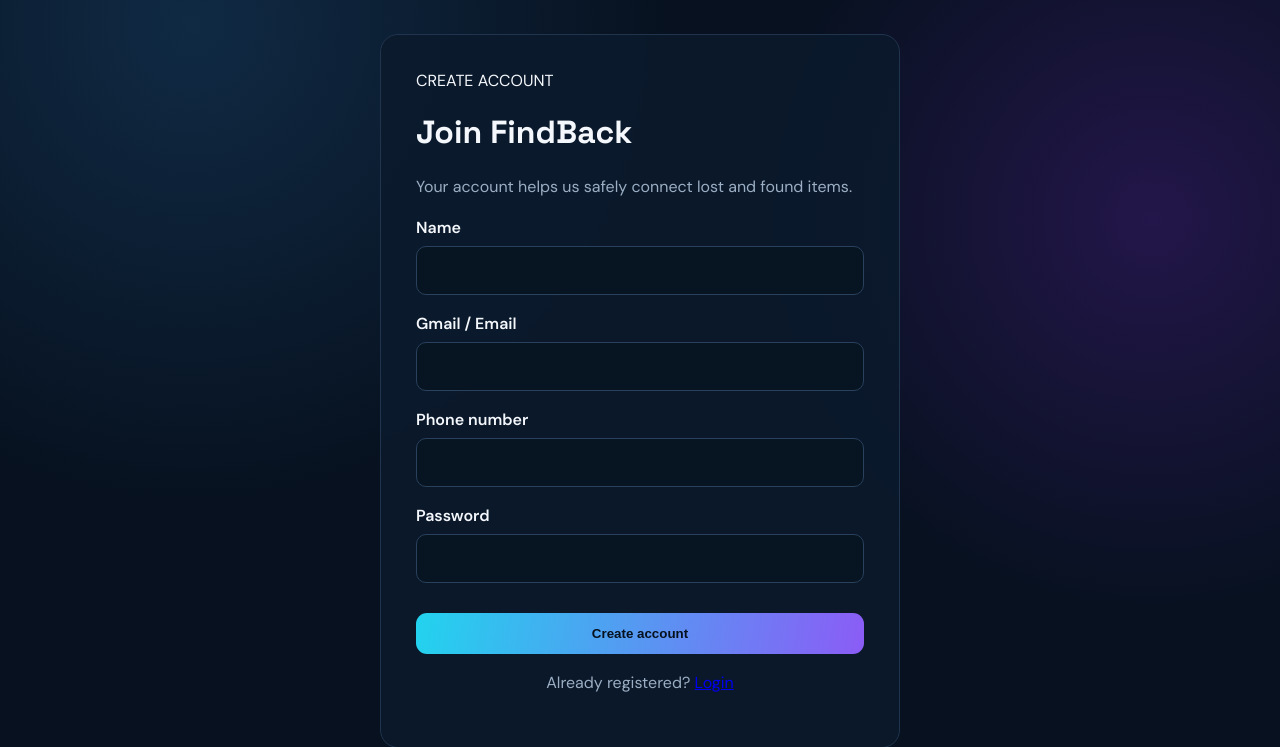
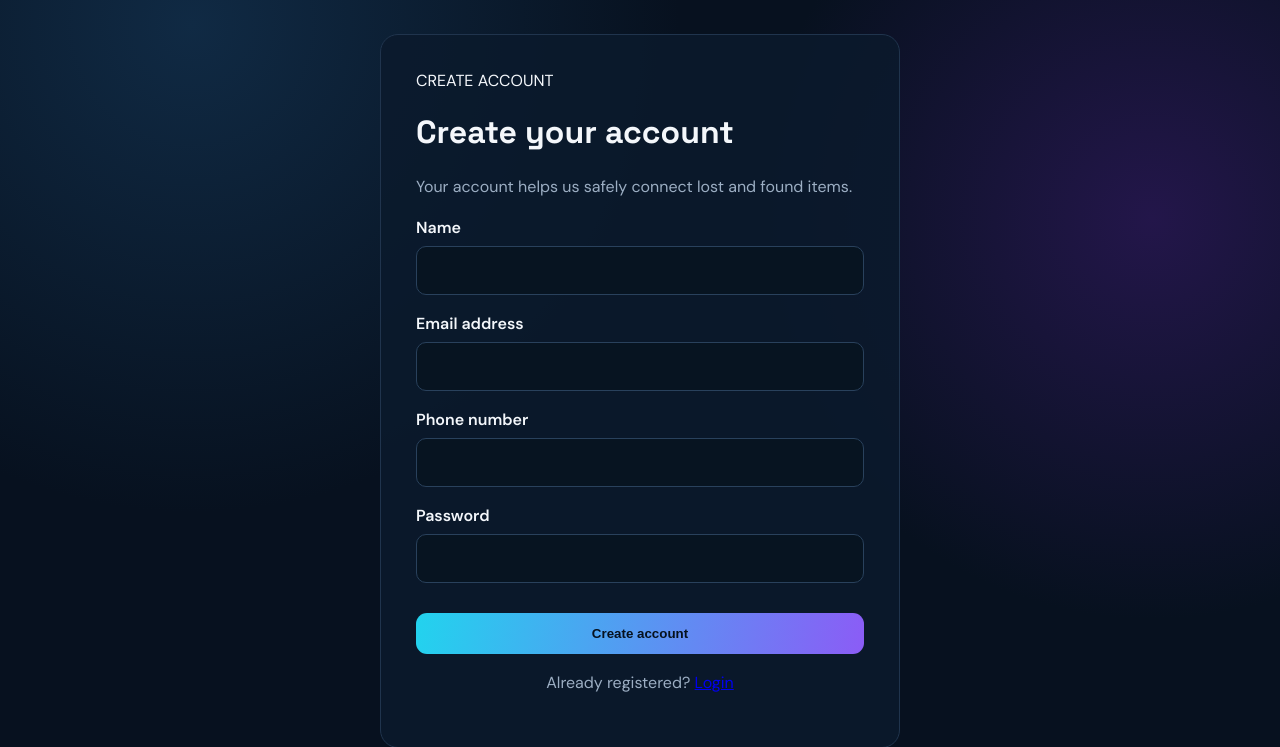
Before and after one commit to prixcejeswani30/FindBack-AI, a Flask app: page /register in a window 1280 px wide. Shown: the part 72-819 px from the top of the page. Run offline with Flask 3, Linux system fonts and the light colour scheme.

Commit message:
Polish registration copy

```diff
--- a/templates/register.html
+++ b/templates/register.html
@@ -2,11 +2,11 @@
 {% block content %}
 <div class="form-card narrow">
   <div class="pill">CREATE ACCOUNT</div>
-  <h1>Join FindBack</h1>
+  <h1>Create your account</h1>
   <p class="muted">Your account helps us safely connect lost and found items.</p>
   <form method="post">
     <label>Name<input name="name" required></label>
-    <label>Gmail / Email<input type="email" name="email" required></label>
+    <label>Email address<input type="email" name="email" required></label>
     <label>Phone number<input name="phone" required></label>
     <label>Password<input type="password" name="password" minlength="6" required></label>
     <button class="button full">Create account</button>
```
